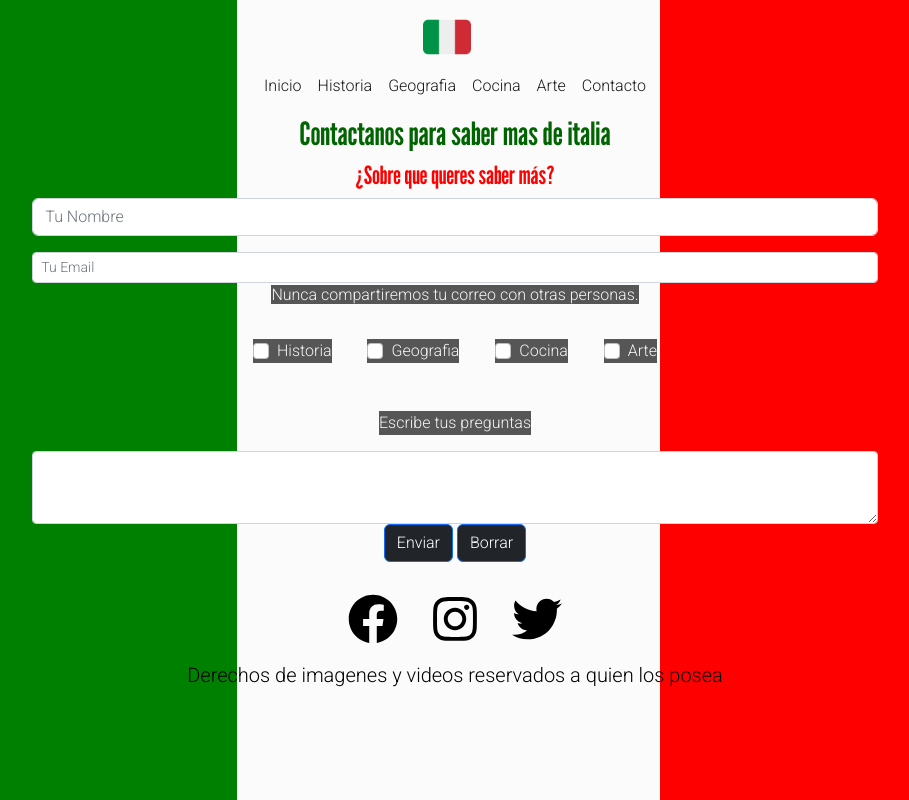
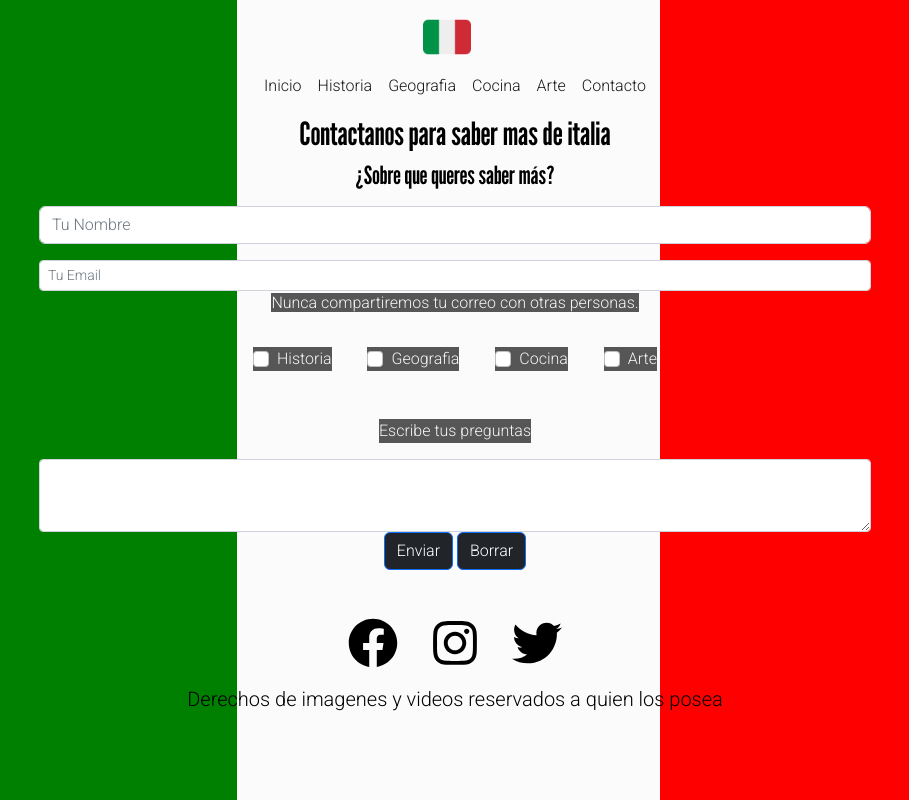
Before and after one commit to ignacio-coria/Coria-italia, a website: page pages/contacto.html in a window 1280 px wide. Shown: the whole page, without its empty margins (185-1094 px from the left). Drawn offline with nearby package versions, Linux system fonts and the light colour scheme; a web font is replaced by a local one.

Commit message:
arreglos en  contacto y geografia

```diff
--- a/css/styles.css
+++ b/css/styles.css
@@ -33,13 +33,13 @@ body {
   color: whitesmoke; }
 
 h1 {
-  color: darkgreen;
+  color: black;
   font-family: "League Gothic", sans-serif;
   font-size: 2rem;
   text-align: center; }
 
 h2 {
-  color: red;
+  color: black;
   font-family: "League Gothic", sans-serif;
   font-size: 25px;
   text-align: center; }
@@ -123,7 +123,8 @@ ul {
 
 .capital__name {
   text-align: center;
-  font-weight: 100; }
+  font-weight: 70px;
+  margin: 16px; }
 
 .capital__icon {
   align-items: column;
@@ -260,6 +261,16 @@ __main {
 .image__item {
   width: 250px; }
 
+/* Geografia */
+  .tarjeta__capitales{
+    flex-wrap: wrap;
+  }
+/* Contacto */
+.contacto__form{
+    flex-wrap: wrap;
+    margin: 16px;
+}
+
 /* Responsive Tablet */
 @media (min-width: 576px) and (max-width: 992px) {
   .footer__icon {
--- a/pages/contacto.html
+++ b/pages/contacto.html
@@ -64,7 +64,7 @@
             <h1>Contactanos para saber mas de italia</h1>
             <h2>¿Sobre que queres saber más?</h2>
             <form action="contacto.html">
-                <div class="contacto__form row ">
+                <div class="contacto__form">
         <div class="mb-3 col-8 offset-md-2">
             <input class="form-control text__contacto" type="text" placeholder="Tu Nombre">
         </div>
```
